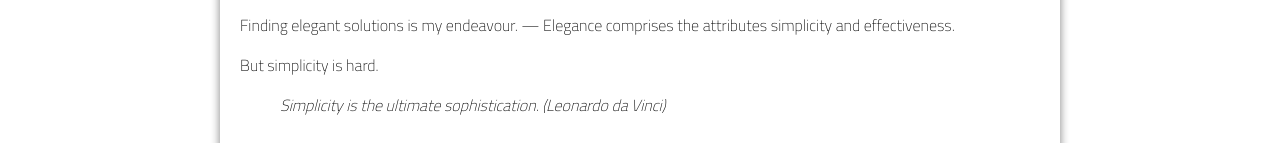
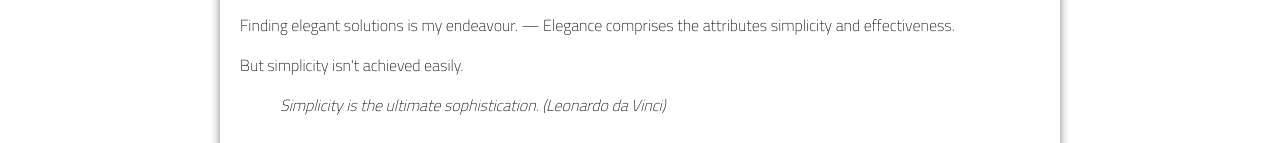
Before and after one commit to lpcsmath/lpcsmath.github.io, a plain HTML site: page index.html in a window 1280 px wide. Shown: the part 517-660 px from the top of the page. Drawn offline with Linux system fonts and the light colour scheme.

Commit message:
Update index.html
Rephrased simplicity

```diff
--- a/index.html
+++ b/index.html
@@ -25,7 +25,7 @@
             Elegance comprises the attributes simplicity and effectiveness.
         </p>
         <p>
-            But simplicity is hard.
+            But simplicity isn't achieved easily.
         <blockquote cite="Leonardo da Vinci">
             Simplicity is the ultimate sophistication.
             (Leonardo da Vinci)
```
